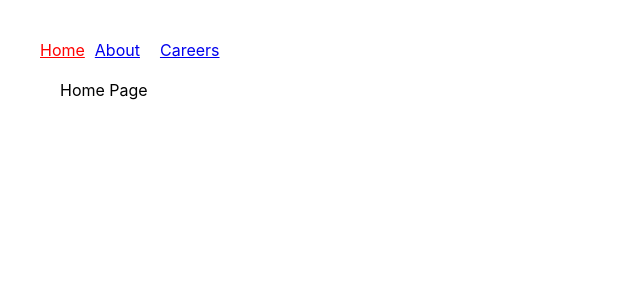
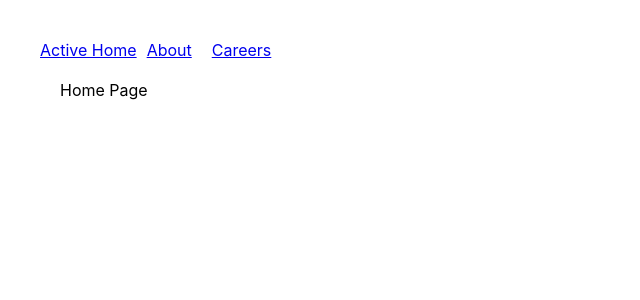
Before and after one commit to i-am-arav/react-router-demo, a React (Create React App) app: page / in a window 1280 px wide. Shown: the top 300 px of the page, without its empty margins (0-640 px from the left). Built offline with nearby package versions, Linux system fonts and the light colour scheme.

Commit message:
8.1 usage of isActive within children as callback

```diff
--- a/src/App.js
+++ b/src/App.js
@@ -13,7 +13,7 @@ function App() {
   return (
     <div style={{margin: '40px'}}>
       <nav style={{marginBottom: '20px'}}>
-        <NavLink style={({isActive}) => isActive ? {color:'red'}: {color:'cyan'}}  to='/' >Home</NavLink>
+        <NavLink  to='/' >{({isActive}) => isActive ? 'Active Home' : 'Home'}</NavLink>
         <Link style={{margin:'0 10px'}} to='/about' state={name}>About</Link>
         <Link style={{margin:'0 10px'}} to='/careers'>Careers</Link>
       </nav>
```
